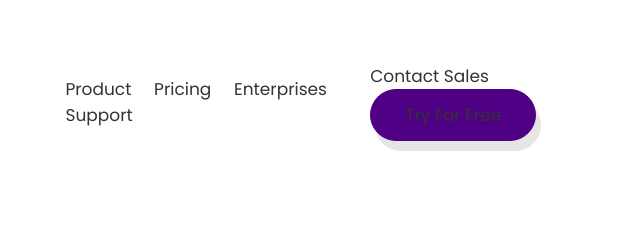
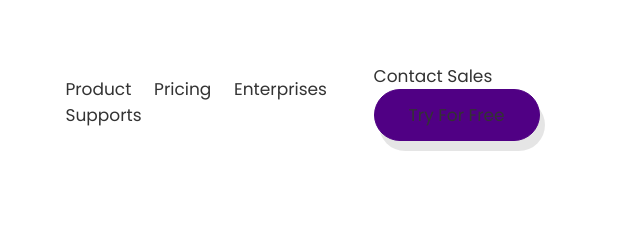
Before and after one commit to odeyemitobi/ONEBUNNER-V2, a plain HTML site: page index.html in a window 1280 px wide. Shown: the top 240 px of the page, 546-1186 px from the left. Drawn offline with Linux system fonts and the light colour scheme.

Commit message:
added s to support

```diff
--- a/index.html
+++ b/index.html
@@ -27,7 +27,7 @@
             <a href="#Product">Product</a>
             <a href="#Pricing">Pricing</a>
             <a href="#Enterprises">Enterprises</a>
-            <a href="#Support">Support</a>
+            <a href="#Support">Supports</a>
         </nav>
         <nav class="navbar">
             <a href="#Contact sales">Contact sales</a>
```
